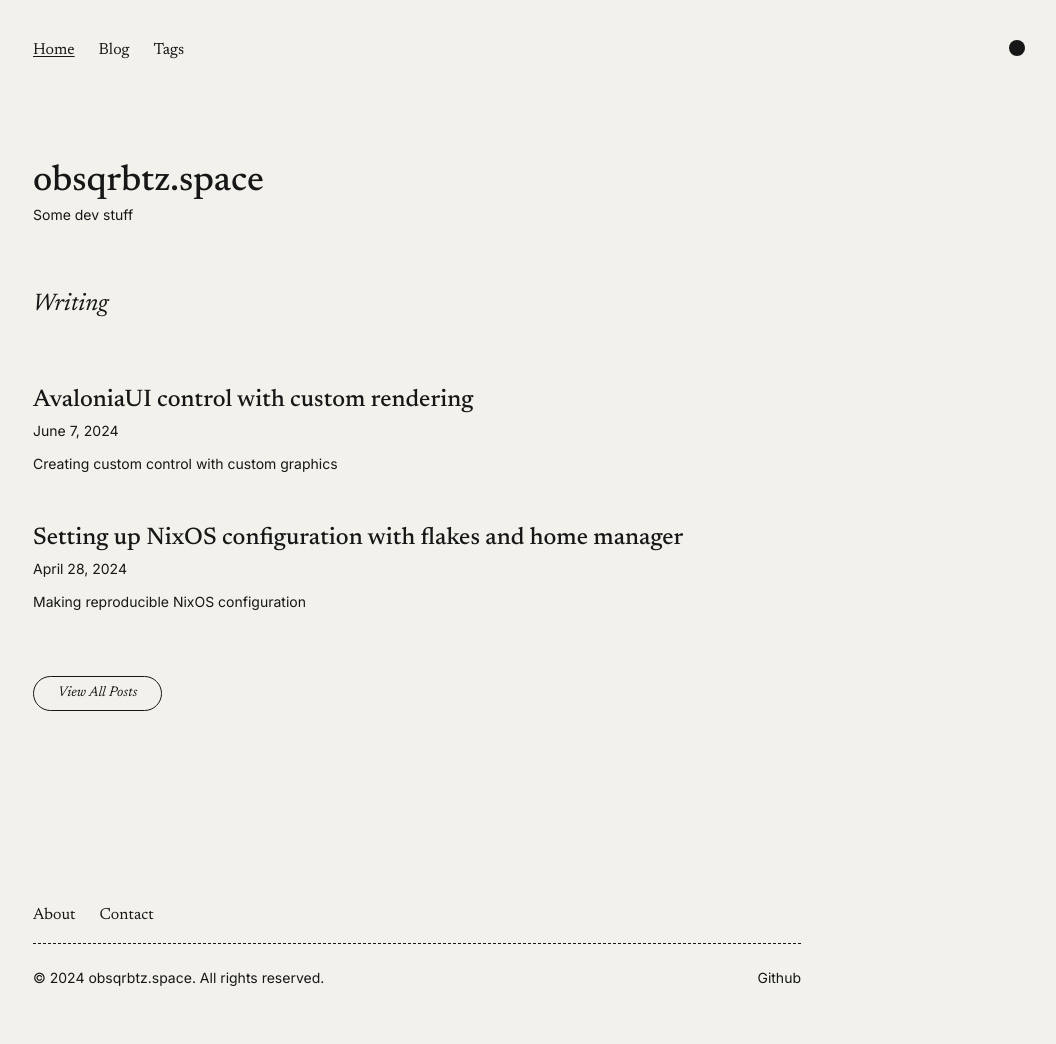
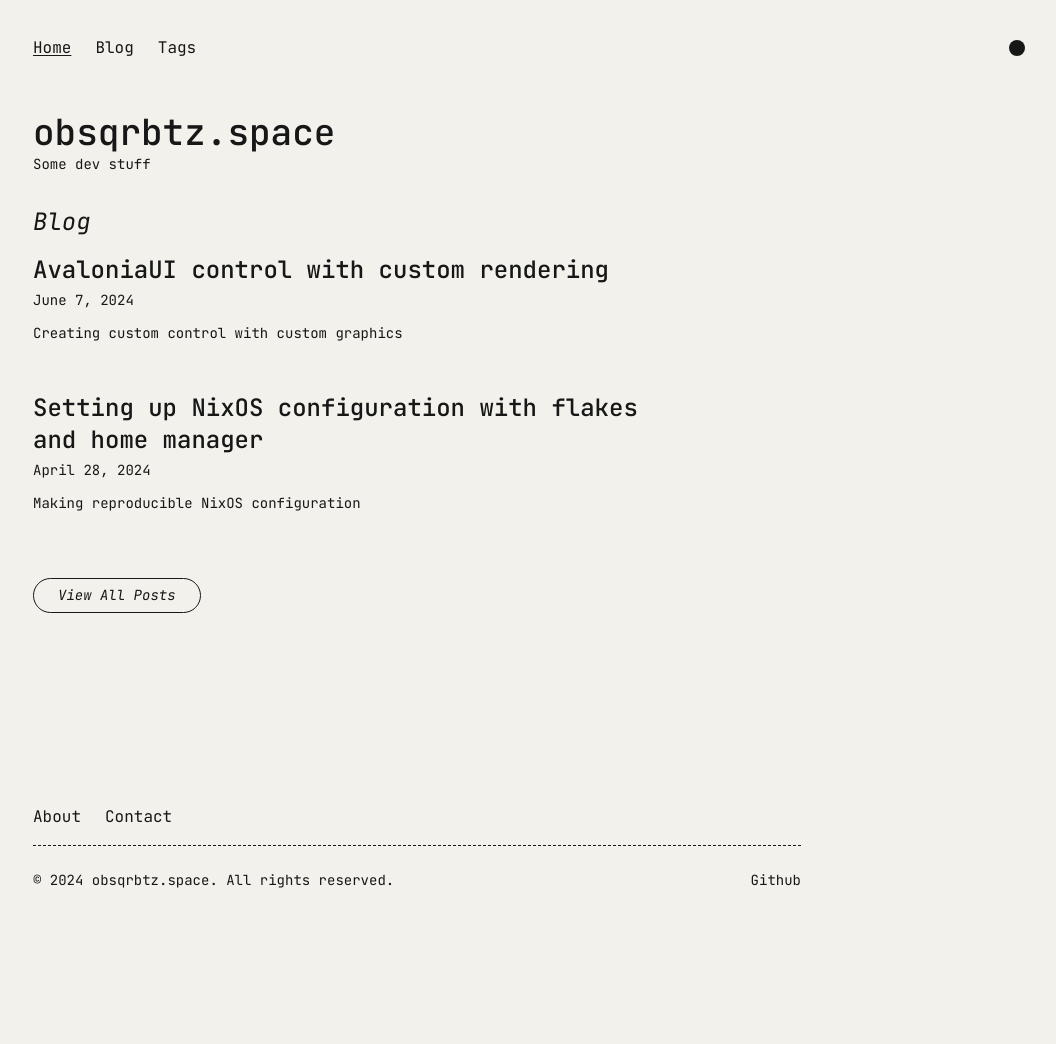
Before and after one commit to obsqrbtz/obsqrbtz-space, an Astro site: page / in a window 1280 px wide. Shown: the whole page, without its empty margins (223-1279 px from the left). After the commit the page ends 946 px from the top, so only its background shows below. Built offline with nearby package versions, Linux system fonts and the light colour scheme; Astro itself is replaced by a stand-in of ours.

Commit message:
changed font, favicon and ajusted margins

```diff
--- a/src/components/BaseHead.astro
+++ b/src/components/BaseHead.astro
@@ -43,13 +43,10 @@ function formatCanonicalURL(url: string | URL) {
 <!-- Fonts -->
 <link rel="preconnect" href="https://fonts.googleapis.com" />
 <link rel="preconnect" href="https://fonts.gstatic.com" crossorigin />
-<link
-    href="https://fonts.googleapis.com/css2?family=Inter:wght@400..700&family=Newsreader:ital,opsz,wght@0,6..72,400..700;1,6..72,400..700&display=swap"
-    rel="stylesheet"
-/>
+<link href="https://fonts.googleapis.com/css2?family=JetBrains+Mono:ital,wght@0,100..800;1,100..800&display=swap" rel="stylesheet" />
 
 <!-- Low Priority Global Metadata -->
-<link rel="icon" type="image/svg+xml" href="/favicon.svg" />
+<link rel="icon" type="image/svg+xml" href="/favicon.png" />
 <link rel="sitemap" href="/sitemap-index.xml" />
 <link rel="alternate" type="application/rss+xml" href="/rss.xml" title="RSS" />
 
--- a/src/components/Header.astro
+++ b/src/components/Header.astro
@@ -2,7 +2,7 @@
 import siteConfig from '../data/site-config';
 ---
 
-<header class="w-full max-w-3xl mx-auto mb-12 sm:mb-16">
+<header class="w-full max-w-3xl mx-auto mb-8 sm:mb-8">
     {
         siteConfig.logo && siteConfig.logo?.src ? (
             <a href="/">
--- a/src/components/Nav.astro
+++ b/src/components/Nav.astro
@@ -6,7 +6,7 @@ import siteConfig from '../data/site-config';
 const navLinks = siteConfig.headerNavLinks || [];
 ---
 
-<nav class="min-h-10 pt-4 pb-12 relative sm:min-h-14 sm:pb-24 md:pt-8">
+<nav class="min-h-10 pt-4 pb-12 relative sm:min-h-14 sm:pb-12 md:pt-8">
     {
         navLinks.length > 0 && (
             <div class="w-full max-w-3xl mx-auto relative">
--- a/src/pages/index.astro
+++ b/src/pages/index.astro
@@ -11,10 +11,10 @@ const featuredPosts = posts.filter(({ data }) => data.isFeatured);
 ---
 
 <BaseLayout description={siteConfig.description} image={siteConfig.image}>
+    <h2 class="mb-4 text-xl font-serif italic sm:mb-4 sm:text-2xl">Blog</h2>
     {
         featuredPosts?.length > 0 && (
             <div class="mb-16 sm:mb-24">
-                <h2 class="mb-12 text-xl font-serif italic sm:mb-16 sm:text-2xl">Writing</h2>
                 {featuredPosts.map((post) => (
                     <PostPreview post={post} class="mb-10 sm:mb-12" headingLevel="h3" />
                 ))}
--- a/tailwind.config.cjs
+++ b/tailwind.config.cjs
@@ -5,8 +5,8 @@ module.exports = {
     darkMode: 'class',
     theme: {
         fontFamily: {
-            sans: ['Inter', ...defaultTheme.fontFamily.sans],
-            serif: ['Newsreader', ...defaultTheme.fontFamily.serif]
+            sans: ['JetBrains Mono', ...defaultTheme.fontFamily.sans],
+            serif: ['JetBrains Mono', ...defaultTheme.fontFamily.serif]
         },
         extend: {
             textColor: {
```
Also changed, not shown: public/favicon.png (added), public/favicon.svg (deleted).
